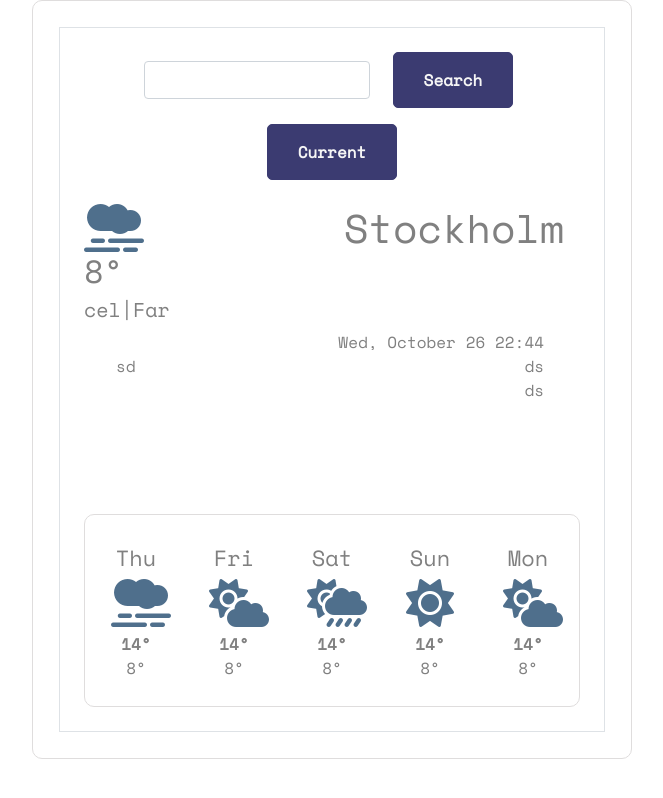
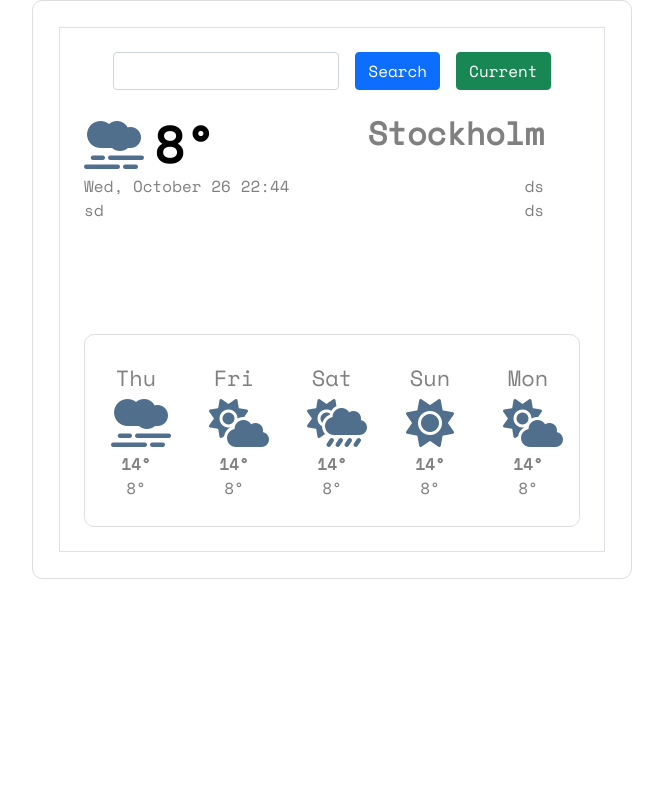
Before and after one commit to shilan-moh/weather-forecat-app, a plain HTML site: page index.html in a window 1280 px wide. Shown: the whole page, without its empty margins (308-971 px from the left). Drawn offline with nearby package versions, Linux system fonts and the light colour scheme.

Commit message:
fix buttons styles

```diff
--- a/index.html
+++ b/index.html
@@ -55,7 +55,7 @@
             </div>
             <div class="col-auto">
               <button
-                class="btn btn-primary"
+                class="btn btn-success"
                 type="submit"
                 value="Current"
                 id="current-btn"
@@ -68,19 +68,17 @@
         <div class="row row-cols-2">
           <div class="col">
             <i class="fa-solid fa-smog gray-cloud"></i>
-            <h2 id="show-degree">8°</h2>
-            <h5><span id="cel">cel</span>|<span id="far">Far</span></h5>
+            <h2 id="show-degree" class="degree">8°</h2>
+            <!--<h5><span id="cel">cel</span>|<span id="far">Far</span></h5>-->
           </div>
           <div class="col left-cloudy-description pe-5">
             <h1 id="city-name">Stockholm</h1>
-          </div>
-          <div class="col-12 left-cloudy-description pe-5" id="current-date">
-            Wed, October 26 22:44
           </div>
         </div>
         <div class="row row-cols-2">
           <div class="col-6">
             <ul>
+              <li id="current-date">Wed, October 26 22:44</li>
               <li id="description">sd</li>
             </ul>
           </div>
--- a/src/styles.css
+++ b/src/styles.css
@@ -3,20 +3,15 @@ body {
 
   color: gray;
 }
-.btn {
-  border: 1px solid rgb(59, 59, 113);
-  padding: 15px 30px;
-  border-radius: 5px;
-  color: whitesmoke;
-  background-color: rgb(59, 59, 113);
-  margin: 0 7px;
-  font-weight: bold;
+h1 {
+  font-size: 2rem;
+  font-weight: 600;
+}
+ul {
+  padding-left: 0;
+  list-style: none;
 }
 
-.btn:hover {
-  color: rgb(59, 59, 113);
-  background-color: whitesmoke;
-}
 .container {
   border: 1px solid rgb(223, 221, 221);
   border-radius: 10px;
@@ -32,13 +27,12 @@ body {
   padding: 15px 50px;
   border-radius: 5px;
 }
-li {
-  list-style: none;
-}
+
 .degree {
-  font-size: 55px;
+  display: inline;
+  font-size: 50px;
   font-weight: 600;
-  color: black;
+  color: rgb(1, 1, 1);
 }
 
 .left-cloudy-description {
```
